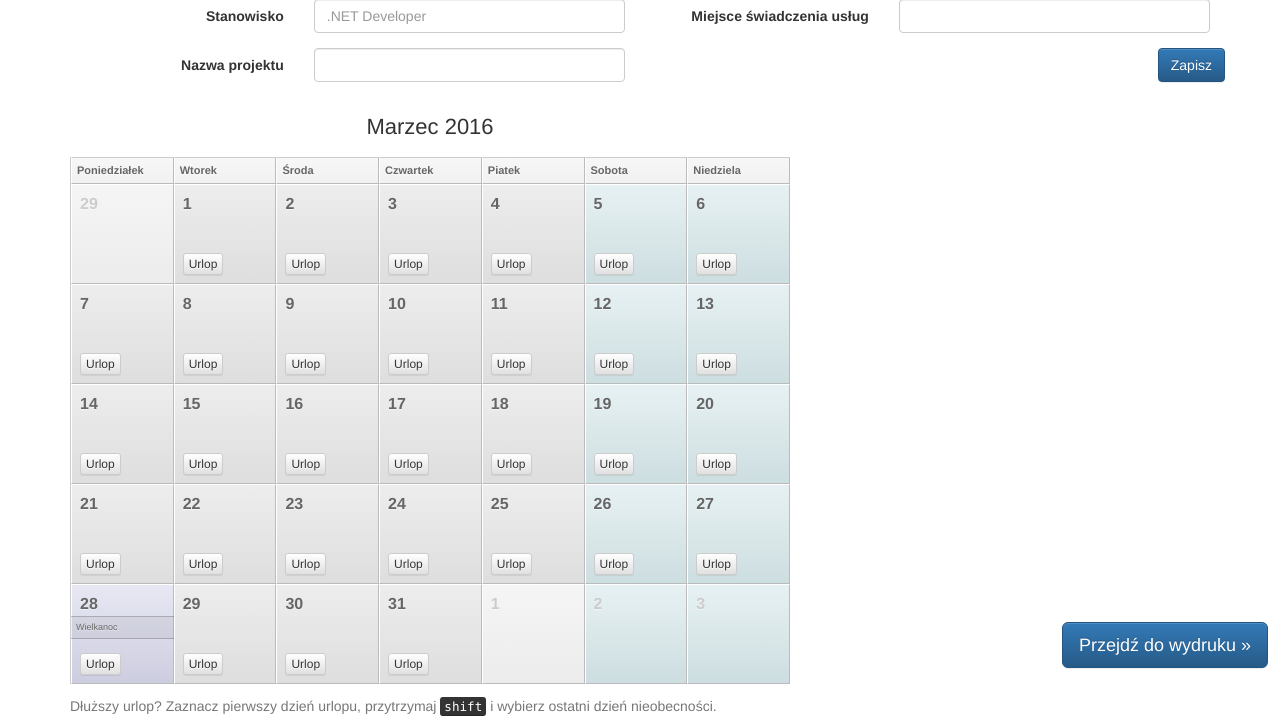
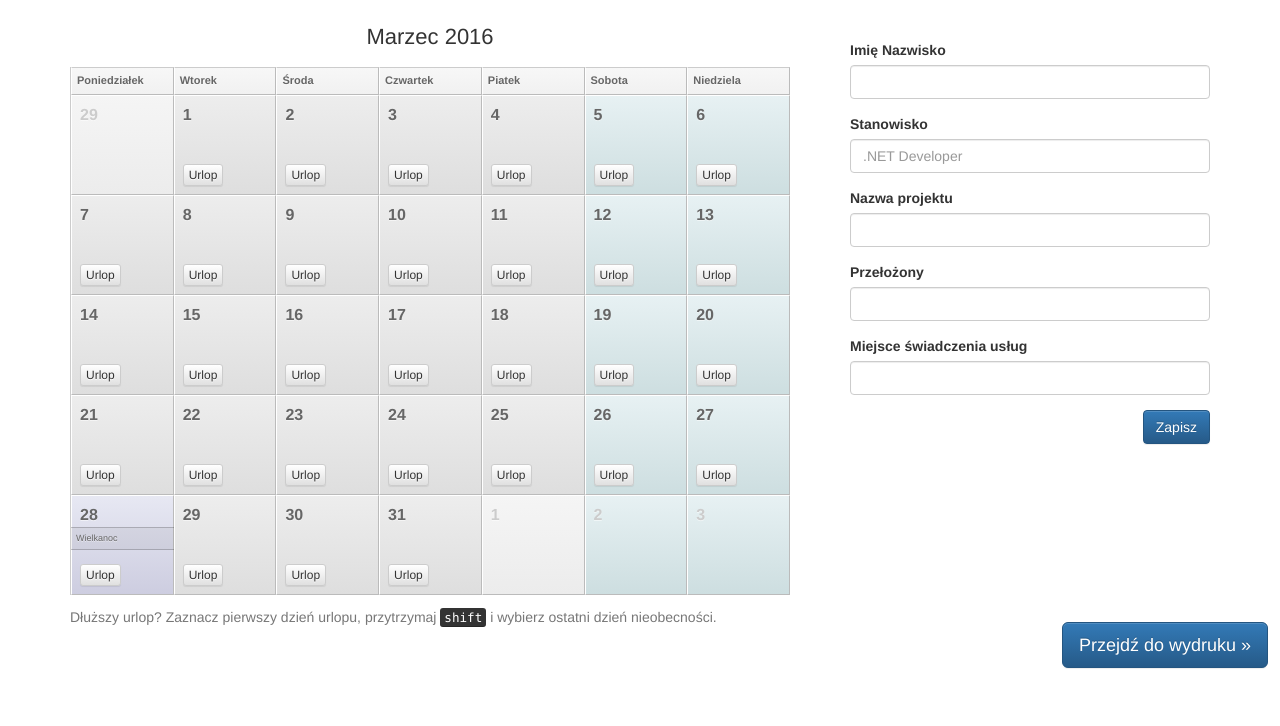
Before and after one commit to yhnavein/tt-bc, a website: page index.html in a window 1280 px wide. Shown: the part 120-846 px from the top of the page. After the commit the page ends 800 px from the top, so only its background shows below. Drawn offline with nearby package versions, Linux system fonts and the light colour scheme; some icons are missing.

Commit message:
added some log to the project

```diff
--- a/index.html
+++ b/index.html
@@ -12,73 +12,75 @@
   </head>
   <body>
     <div class="container" ng-controller="mainCtrl">
-      <h1>Generator</h1>
+      <h1>
+        <img src="logo-2.png" alt="Timesheet Generator Logo">
+        Timesheet Generator
+      </h1>
 
-      <form class="form-horizontal">
-        <div class="row">
-          <div class="col-sm-6">
+      <div class="row">
+        <div class="col-md-8">
+          <div class="calendar clearfix">
+            <h2 class="month-title">
+              {{curMonth | monthName | capitalize}} {{curDateJs | date:'yyyy'}}
+            </h2>
+
+            <div class="cal-container clearfix">
+              <div class="weekDays">
+                <div class="weekDay" ng-repeat="weekDay in weekDays">{{weekDay}}</div>
+              </div>
+
+              <div class="calDay" ng-repeat="day in days" ng-class="{'outside-scope': !day.inMonth, 'weekend': day.isWeekend, 'vacation': day.isVacation, 'holidays': day.isHolidays}">
+                <div class="day">{{day.label}}</div>
+                <div class="title" ng-show="day.dayDesc">{{day.dayDesc}}</div>
+
+                <div class="controls" ng-hide="!day.inMonth">
+                  <a class="btn btn-xs btn-default" ng-click="markVacation($event, day)" ng-class="{'btn-primary': day.isVacation}">Urlop</a>
+                </div>
+              </div>
+            </div>
+            <p class="text-muted">
+              <i class="fa fa-question-circle"></i>
+              Dłuższy urlop? Zaznacz pierwszy dzień urlopu, przytrzymaj <kbd>shift</kbd> i wybierz ostatni dzień nieobecności.
+            </p>
+          </div>
+        </div>
+        <div class="col-md-4">
+          <form style="margin-top: 33px;">
             <div class="form-group">
-              <label for="fullName" class="col-sm-5 control-label">Imię Nazwisko</label>
-              <div class="col-sm-7">
+              <label for="fullName" class=" control-label">Imię Nazwisko</label>
+              <div class="">
                 <input type="text" class="form-control" id="fullName" ng-model="timesheet.basic.fullName">
               </div>
             </div>
             <div class="form-group">
-              <label for="title" class="col-sm-5 control-label">Stanowisko</label>
-              <div class="col-sm-7">
+              <label for="title" class=" control-label">Stanowisko</label>
+              <div class="">
                 <input type="text" class="form-control" id="title" placeholder=".NET Developer" ng-model="timesheet.basic.title">
               </div>
             </div>
             <div class="form-group">
-              <label for="projName" class="col-sm-5 control-label">Nazwa projektu</label>
-              <div class="col-sm-7">
+              <label for="projName" class=" control-label">Nazwa projektu</label>
+              <div class="">
                 <input type="text" class="form-control" id="projName" ng-model="timesheet.basic.projectName">
               </div>
             </div>
-          </div>
-          <div class="col-sm-6">
             <div class="form-group">
-              <label for="manager" class="col-sm-5 control-label">Przełożony</label>
-              <div class="col-sm-7">
+              <label for="manager" class=" control-label">Przełożony</label>
+              <div class="">
                 <input type="text" class="form-control" id="manager" ng-model="timesheet.basic.manager">
               </div>
             </div>
             <div class="form-group">
-              <label for="client" class="col-sm-5 control-label">Miejsce świadczenia usług</label>
-              <div class="col-sm-7">
+              <label for="client" class=" control-label">Miejsce świadczenia usług</label>
+              <div class="">
                 <input type="text" class="form-control" id="client" ng-model="timesheet.basic.client">
               </div>
             </div>
             <div class="form-group">
               <button class="btn btn-primary pull-right" ng-click="saveBasicData()">Zapisz</button>
             </div>
-          </div>
+          </form>
         </div>
-      </form>
-
-      <div class="calendar clearfix">
-        <h2 class="month-title">
-          {{curMonth | monthName | capitalize}} {{curDateJs | date:'yyyy'}}
-        </h2>
-
-        <div class="cal-container clearfix">
-          <div class="weekDays">
-            <div class="weekDay" ng-repeat="weekDay in weekDays">{{weekDay}}</div>
-          </div>
-
-          <div class="calDay" ng-repeat="day in days" ng-class="{'outside-scope': !day.inMonth, 'weekend': day.isWeekend, 'vacation': day.isVacation, 'holidays': day.isHolidays}">
-            <div class="day">{{day.label}}</div>
-            <div class="title" ng-show="day.dayDesc">{{day.dayDesc}}</div>
-
-            <div class="controls" ng-hide="!day.inMonth">
-              <a class="btn btn-xs btn-default" ng-click="markVacation($event, day)" ng-class="{'btn-primary': day.isVacation}">Urlop</a>
-            </div>
-          </div>
-        </div>
-        <p class="text-muted">
-          <i class="fa fa-question-circle"></i>
-          Dłuższy urlop? Zaznacz pierwszy dzień urlopu, przytrzymaj <kbd>shift</kbd> i wybierz ostatni dzień nieobecności.
-        </p>
       </div>
 
       <div class="main-controls">
--- a/styles.css
+++ b/styles.css
@@ -1,3 +1,15 @@
+h1 {
+	font-size: 36px;
+  text-align: center;
+  border-bottom: 1px solid #efefef;
+  padding: 0 0 12px;
+  margin-top: 12px;
+}
+
+h1 > img {
+	max-height: 92px;
+}
+
 .cal-month-day.cal-day-weekend {
 	background: rgba(180,80,200, 0.05);
 }
```
Also changed, not shown: logo-1.png (added), logo-2.png (added).
